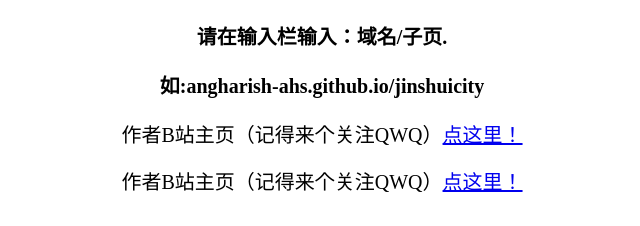
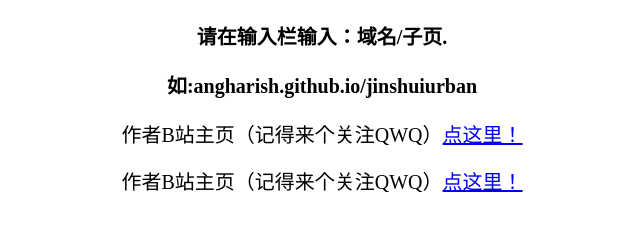
Before and after one commit to AngHarish/angharish.github.io, a plain HTML site: page index.html in a window 1280 px wide. Shown: the part 146-372 px from the top of the page, 318-958 px from the left. Drawn offline with Linux system fonts and the light colour scheme.

Commit message:
Update index.html

```diff
--- a/index.html
+++ b/index.html
@@ -44,7 +44,7 @@
         请在输入栏输入：域名/子页.
     </h3>
     <h3 class="sl">
-        如:angharish-ahs.github.io/jinshuicity
+        如:angharish.github.io/jinshuiurban
     </h3>
     <div class="lk">
         <span>作者B站主页（记得来个关注QWQ）<a href="https://space.bilibili.com/3493280356502177?spm_id_from=333.788.0.0" target="_blank">点这里！</a></span>
```
